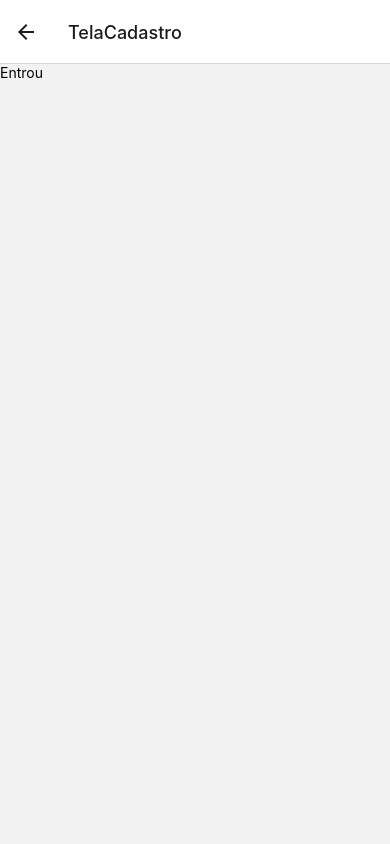
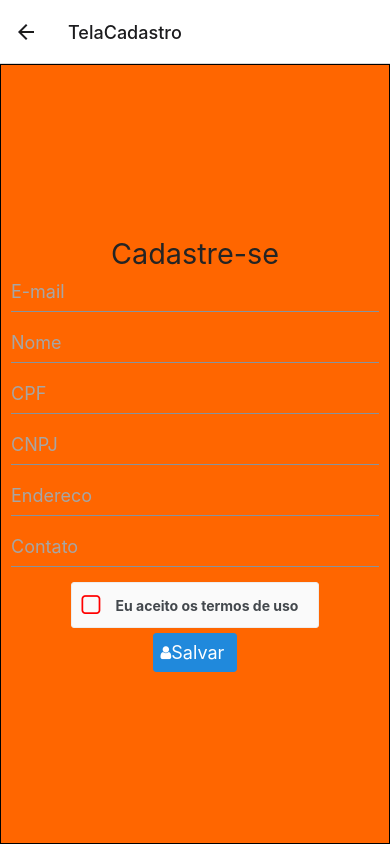
Before and after one commit to Jonah21-prog/App-Promocao-Official, a React Native app in the folder app-promocao-official/: screen /TelaCadastro in a window 390 px wide. Built offline with nearby package versions, Linux system fonts and the light colour scheme.

Commit message:
Tela de Cadastro
Validação de cadastro
Campos para preenchimento
CheckBox

```diff
--- a/app-promocao-official/Screens/TelaCadastro.js
+++ b/app-promocao-official/Screens/TelaCadastro.js
@@ -1,10 +1,162 @@
-import { Text, View } from "react-native";
 import React, { useState } from "react";
+import { StyleSheet, View } from "react-native";
+import { Button, CheckBox, Input, Text } from "react-native-elements";
+import CheckBoxIcon from "react-native-elements/dist/checkbox/CheckBoxIcon";
+import Icon from "react-native-vector-icons/FontAwesome";
+import styles from "../Styles/MainStyles";
 
 export default function TelaCadastro({ navigation }) {
+    const [email, setEmail] = useState(null);
+    const [nome, setNome] = useState(null);
+    const [cpf, setCpf] = useState(null);
+    const [cnpj, setCnpj] = useState(null);
+    const [endereco, setEndereco] = useState(null);
+    const [contato, setContato] = useState(null);
+    const [isSelected, setSelected] = useState(false);
+    const [errorEmail, setErrorEmail] = useState(null);
+    const [errorNome, setErrorNome] = useState(null);
+    const [errorCpf, setErrorCpf] = useState(null);
+    const [errorCnpj, setErrorCnpj] = useState(null);
+    const [errorEndereco, setErrorEndereco] = useState(null);
+    const [errorContato, setErrorContato] = useState(null);
+
+    const validar = () => {
+        let error = false
+        setErrorEmail(null)
+        setErrorNome(null)
+        setErrorCpf(null)
+        setErrorCnpj(null)
+        setErrorEndereco(null)
+        setErrorContato(null)
+
+        if (validar()) {
+            setErrorEmail ("Preencha o seu e-mail corretamente")
+            error = true
+        }
+        if (validar()) {
+            setErrorNome ("Preencha o seu nome corretamente")
+            error = true
+        }
+        if (validar()) {
+            setErrorCpf ("Preencha o seu CPF corretamente")
+            error = true
+        }
+        if (validar()) {
+            setErrorCnpj ("Preencha o seu CNPJ corretamente")
+            error = true
+        }
+        if (validar()) {
+            setErrorEndereco ("Preencha o seu endereço corretamente")
+            error = true
+        }
+        if (validar()) {
+            setErrorContato ("Preencha o seu contato corretamente")
+            error = true
+        }
+        return !error
+    }
+
+    const salvar = () => {
+        if (validar()){
+            console.log("salvou")
+        }
+    };
+
+    /*const salvar = () => {
+        navigation.push("Home");
+    };*/
+
+
     return (
-      <View>
-        <Text>Entrou</Text>
-      </View>
+        <View style={styles.container}>
+            <Text h3>Cadastre-se</Text>
+            <Input
+                placeholder="E-mail"
+                onChangeText={(value) => {
+                    setEmail(value)
+                    setErrorEmail(null)
+                }}
+                keyboardType="email-address"
+                placeholderTextColor='#a6a6a6'
+                errorMessage={errorEmail}
+            />
+
+            <Input
+                placeholder="Nome"
+                onChangeText={(value) => {
+                    setNome(value)
+                    setErrorNome(null)
+                }}
+                keyboardType="email-address"
+                placeholderTextColor='#a6a6a6'
+                errorMessage={errorNome}
+            />
+
+            <Input
+                placeholder="CPF"
+                onChangeText={(value) => {
+                    setCpf(value)
+                    setErrorCpf(null)
+                }}
+                keyboardType="number-pad"
+                placeholderTextColor='#a6a6a6'
+                returnKeyType="Done"
+                errorMessage={errorCpf}
+            />
+
+            <Input
+                placeholder="CNPJ"
+                onChangeText={(value) => {
+                    setCnpj(value)
+                    setErrorCnpj(null)
+                }}
+                keyboardType="number-pad"
+                placeholderTextColor='#a6a6a6'
+                returnKeyType="Done"
+                errorMessage={errorCnpj}
+            />
+
+            <Input
+                placeholder="Endereco"
+                onChangeText={(value) => {
+                    setEndereco(value)
+                    setErrorEndereco(null)
+                }}
+                keyboardType="email-address"
+                placeholderTextColor='#a6a6a6'
+                errorMessage={errorEndereco}
+            />
+
+            <Input
+                placeholder="Contato"
+                onChangeText={(value) => {
+                    setContato(value)
+                    setErrorContato(null)
+                }}
+                keyboardType="phone-pad"
+                placeholderTextColor='#a6a6a6'
+                returnKeyType="Done"
+                errorMessage={errorContato}
+            />
+
+            <CheckBox
+                title="Eu aceito os termos de uso"
+                checkedIcon="check"
+                uncheckedIcon="square-o"
+                checkedColor="green"
+                uncheckedColor="red"
+                checked={isSelected}
+                onPress={() => setSelected(!isSelected)}
+            />
+
+            <Button
+                icon={<Icon name="user" size={15} color="white" />}
+                title="Salvar "
+                onPress={() => salvar()}
+            />
+
+
+
+        </View>
     );
-  }
+}
```
